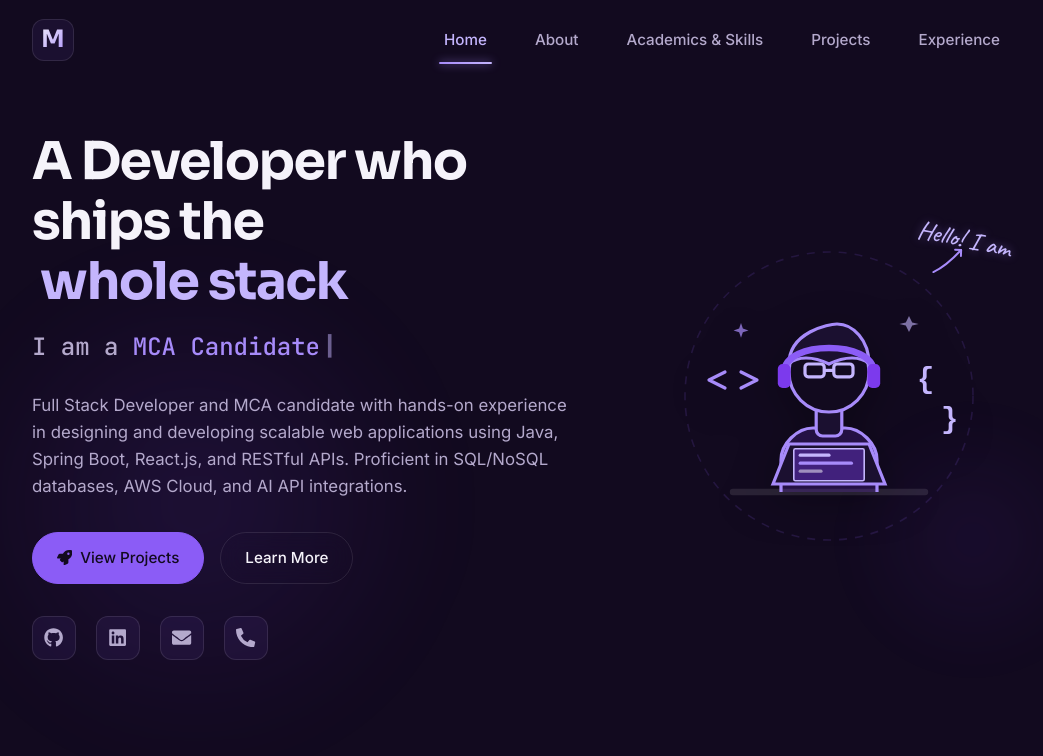
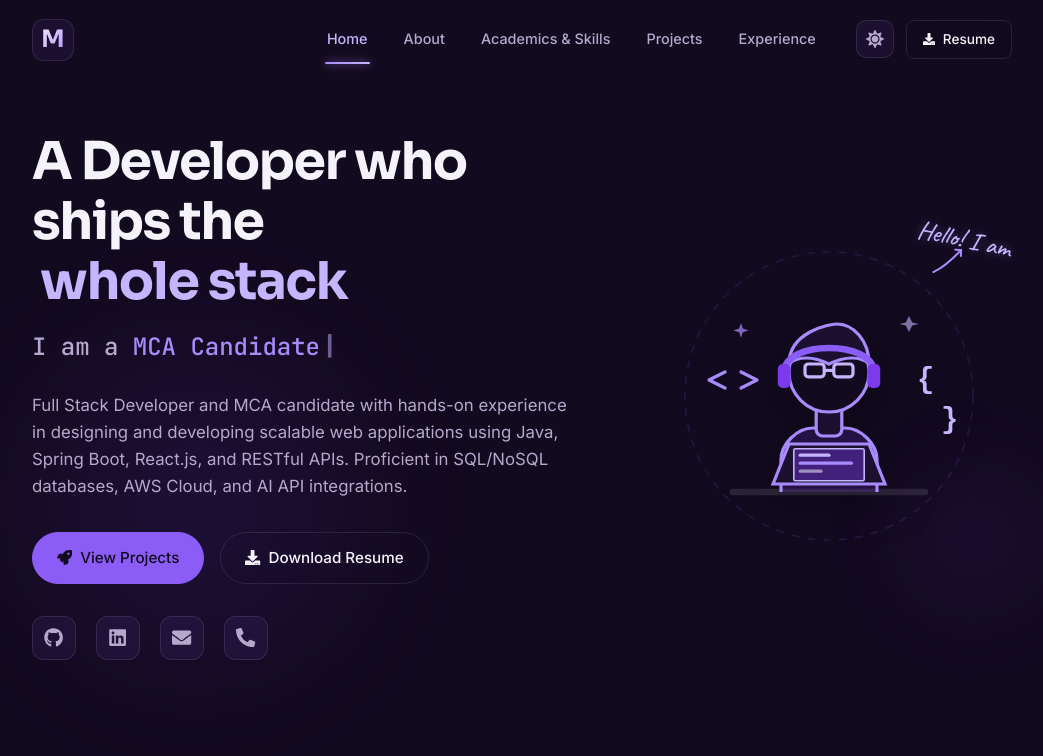
Before and after one commit to mayank78geu/portfolio-mayankbhadanii, a React (Vite) app: page / in a window 1280 px wide. Shown: the top 756 px of the page, without its empty margins (118-1161 px from the left). Built offline with nearby package versions, Linux system fonts and the light colour scheme.

Commit message:
feat: implement persistent light/dark mode theme toggle and resume download button

```diff
--- a/src/components/Navbar.css
+++ b/src/components/Navbar.css
@@ -18,6 +18,10 @@
   -webkit-backdrop-filter: blur(16px);
   height: 70px;
   border-bottom: 1px solid var(--card-border);
+}
+
+html[data-theme='light'] .navbar.scrolled {
+  background: rgba(235, 231, 245, 0.75);
 }
 
 .navbar-container {
@@ -87,13 +91,20 @@
   opacity: 1;
 }
 
+/* Nav Right Container */
+.nav-right-section {
+  display: flex;
+  align-items: center;
+  gap: 2rem;
+}
+
 /* Desktop Menu */
 .nav-menu-desktop {
   display: none;
-  gap: 1.5rem;
+  gap: 1.25rem;
 }
 
-@media (min-width: 769px) {
+@media (min-width: 992px) {
   .nav-menu-desktop {
     display: flex;
     align-items: center;
@@ -104,9 +115,9 @@
   position: relative;
   font-family: var(--font-body);
   font-weight: 500;
-  font-size: 0.95rem;
+  font-size: 0.9rem;
   color: var(--text-muted);
-  padding: 0.5rem 0.75rem;
+  padding: 0.5rem 0.5rem;
   transition: color 0.3s ease;
 }
 
@@ -125,6 +136,47 @@
   box-shadow: 0 0 8px rgba(167, 139, 250, 0.8);
 }
 
+/* Controls (Theme Toggle & Resume) */
+.nav-controls {
+  display: flex;
+  align-items: center;
+  gap: 0.75rem;
+}
+
+.theme-toggle-btn {
+  display: flex;
+  align-items: center;
+  justify-content: center;
+  width: 38px;
+  height: 38px;
+  border-radius: 10px;
+  background: var(--card-glass);
+  border: 1px solid var(--card-border);
+  color: var(--text-muted);
+  cursor: pointer;
+  transition: all 0.3s ease;
+}
+
+.theme-toggle-btn:hover {
+  color: var(--accent-bright);
+  border-color: var(--accent);
+  background: rgba(139, 92, 246, 0.12);
+  transform: scale(1.05);
+}
+
+.navbar-resume-btn {
+  display: none !important;
+  padding: 0.45rem 1rem;
+  font-size: 0.85rem;
+  border-radius: 8px;
+}
+
+@media (min-width: 640px) {
+  .navbar-resume-btn {
+    display: inline-flex !important;
+  }
+}
+
 /* Mobile Toggle */
 .nav-mobile-toggle {
   display: block;
@@ -140,7 +192,7 @@
   color: var(--accent);
 }
 
-@media (min-width: 769px) {
+@media (min-width: 992px) {
   .nav-mobile-toggle {
     display: none;
   }
@@ -158,6 +210,10 @@
   border-bottom: 1px solid var(--card-border);
   padding: 1.5rem 24px;
   z-index: 999;
+}
+
+html[data-theme='light'] .nav-menu-mobile {
+  background: rgba(245, 243, 250, 0.95);
 }
 
 .navbar.scrolled + .nav-menu-mobile {
@@ -180,6 +236,10 @@
   border-bottom: 1px solid rgba(255, 255, 255, 0.05);
 }
 
+html[data-theme='light'] .mobile-nav-item {
+  border-bottom-color: rgba(18, 10, 31, 0.05);
+}
+
 .mobile-nav-item:last-child {
   border-bottom: none;
 }
@@ -187,3 +247,16 @@
 .mobile-nav-item:hover, .mobile-nav-item.active {
   color: var(--accent);
 }
+
+.mobile-drawer-controls {
+  margin-top: 1rem;
+  display: flex;
+  flex-direction: column;
+  gap: 0.75rem;
+}
+
+.mobile-resume-btn {
+  width: 100%;
+  border-radius: 10px;
+  padding: 0.75rem;
+}
--- a/src/components/Navbar.jsx
+++ b/src/components/Navbar.jsx
@@ -2,11 +2,16 @@ import React, { useState, useEffect } from 'react';
 import { Link, useLocation } from 'react-router-dom';
 import { motion, AnimatePresence } from 'framer-motion';
 import { HiMenuAlt3, HiX } from 'react-icons/hi';
+import { FaSun, FaMoon, FaDownload } from 'react-icons/fa';
 import './Navbar.css';
 
 const Navbar = () => {
   const [isOpen, setIsOpen] = useState(false);
   const [scrolled, setScrolled] = useState(false);
+  const [theme, setTheme] = useState(() => {
+    return localStorage.getItem('theme') || 'dark';
+  });
+
   const location = useLocation();
 
   const navLinks = [
@@ -17,6 +22,7 @@ const Navbar = () => {
     { name: 'Experience', path: '/experience' }
   ];
 
+  // Scrolled effect
   useEffect(() => {
     const handleScroll = () => {
       if (window.scrollY > 20) {
@@ -30,10 +36,20 @@ const Navbar = () => {
     return () => window.removeEventListener('scroll', handleScroll);
   }, []);
 
+  // Theme effect
+  useEffect(() => {
+    document.documentElement.setAttribute('data-theme', theme);
+    localStorage.setItem('theme', theme);
+  }, [theme]);
+
   // Close mobile menu on page change
   useEffect(() => {
     setIsOpen(false);
   }, [location.pathname]);
+
+  const toggleTheme = () => {
+    setTheme((prev) => (prev === 'light' ? 'dark' : 'light'));
+  };
 
   return (
     <nav className={`navbar ${scrolled ? 'scrolled' : ''}`}>
@@ -44,6 +60,8 @@ const Navbar = () => {
           <div className="logo-glow"></div>
         </Link>
 
+        {/* Right Section containing Nav Links & Controls */}
+        <div className="nav-right-section">
           {/* Desktop Nav Links */}
           <div className="nav-menu-desktop">
             {navLinks.map((link) => {
@@ -67,6 +85,29 @@ const Navbar = () => {
             })}
           </div>
 
+          {/* Action Buttons (Theme Toggle & Resume Download) */}
+          <div className="nav-controls">
+            {/* Theme Toggle */}
+            <button
+              className="theme-toggle-btn"
+              onClick={toggleTheme}
+              aria-label="Toggle Theme"
+              title={`Switch to ${theme === 'light' ? 'Dark' : 'Light'} Mode`}
+            >
+              {theme === 'light' ? <FaMoon size={18} /> : <FaSun size={18} />}
+            </button>
+
+            {/* Resume Download (Desktop only in navbar) */}
+            <a
+              href="/resume.pdf"
+              download="Mayank_Kumar_Resume.pdf"
+              className="navbar-resume-btn btn btn-secondary"
+              title="Download Resume PDF"
+            >
+              <FaDownload size={12} /> <span>Resume</span>
+            </a>
+          </div>
+
           {/* Mobile Nav Button */}
           <button
             className="nav-mobile-toggle"
@@ -75,6 +116,7 @@ const Navbar = () => {
           >
             {isOpen ? <HiX size={26} /> : <HiMenuAlt3 size={26} />}
           </button>
+        </div>
       </div>
 
       {/* Mobile Nav Menu */}
@@ -100,6 +142,17 @@ const Navbar = () => {
                   </Link>
                 );
               })}
+
+              {/* Mobile controls inside drawer */}
+              <div className="mobile-drawer-controls">
+                <a
+                  href="/resume.pdf"
+                  download="Mayank_Kumar_Resume.pdf"
+                  className="mobile-resume-btn btn btn-primary"
+                >
+                  <FaDownload /> Download Resume
+                </a>
+              </div>
             </div>
           </motion.div>
         )}
--- a/src/index.css
+++ b/src/index.css
@@ -23,6 +23,22 @@
   --font-mono: 'JetBrains Mono', monospace;
 }
 
+html[data-theme='light'] {
+  --bg-base: #F5F3FA;
+  --bg-elevated: #EBE7F5;
+  --glow-primary: #8B5CF6;
+  --glow-soft: #A78BFA;
+  --accent: #7C3AED;
+  --accent-bright: #6D28D9;
+  --card-glass: rgba(124, 58, 237, 0.04);
+  --card-border: rgba(18, 10, 31, 0.08);
+  --text-primary: #120A1F;
+  --text-muted: #4E4366;
+  --text-faint: #82779C;
+  --button-primary-bg: #7C3AED;
+  --button-primary-text: #F5F3FA;
+}
+
 /* Global Reset & Base Styles */
 * {
   box-sizing: border-box;
@@ -40,6 +56,7 @@ html, body {
   scroll-behavior: smooth;
   -webkit-font-smoothing: antialiased;
   -moz-osx-font-smoothing: grayscale;
+  transition: background-color 0.3s ease, color 0.3s ease, border-color 0.3s ease;
 }
 
 /* Scrollbar Customization */
@@ -211,3 +228,12 @@ a:hover {
     transform: scale(1.05);
   }
 }
+
+/* Light Theme Hover Overrides */
+html[data-theme='light'] .btn-secondary:hover {
+  background-color: rgba(18, 10, 31, 0.04);
+}
+
+html[data-theme='light'] .glass-card:hover {
+  box-shadow: 0 10px 30px rgba(18, 10, 31, 0.08), inset 0 0 12px rgba(139, 92, 246, 0.02);
+}
--- a/src/pages/Home.jsx
+++ b/src/pages/Home.jsx
@@ -1,7 +1,7 @@
 import React, { useState, useEffect } from 'react';
 import { Link } from 'react-router-dom';
 import { motion, useMotionValue, useTransform, animate } from 'framer-motion';
-import { FaGithub, FaLinkedin, FaEnvelope, FaPhoneAlt, FaJava, FaReact, FaAws, FaGitAlt, FaAward, FaGraduationCap, FaCloud, FaRocket } from 'react-icons/fa';
+import { FaGithub, FaLinkedin, FaEnvelope, FaPhoneAlt, FaJava, FaReact, FaAws, FaGitAlt, FaAward, FaGraduationCap, FaCloud, FaRocket, FaDownload } from 'react-icons/fa';
 import { SiSpringboot, SiMysql, SiMongodb, SiPostman } from 'react-icons/si';
 import DeveloperAvatar from '../components/DeveloperAvatar';
 import OrbitDivider from '../components/OrbitDivider';
@@ -182,8 +182,12 @@ const Home = () => {
               <Link to="/projects" className="btn btn-primary">
                 <FaRocket /> View Projects
               </Link>
-              <a href="#/about" className="btn btn-secondary">
-                Learn More
+              <a
+                href="/resume.pdf"
+                download="Mayank_Kumar_Resume.pdf"
+                className="btn btn-secondary"
+              >
+                <FaDownload /> Download Resume
               </a>
             </motion.div>
 
```
Also changed, not shown: 1 other file (tests, documents, lock files or other folders). Lines whose indentation alone changed are shown as unchanged.
